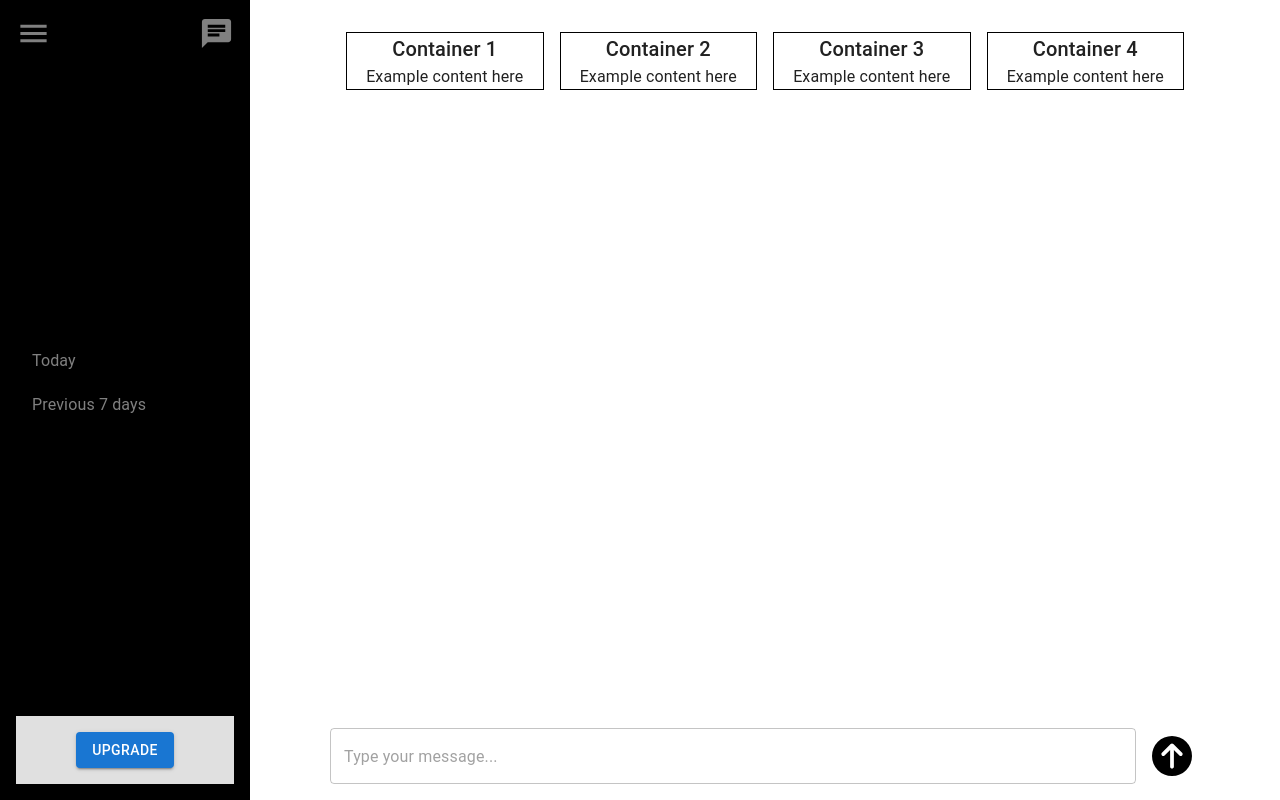
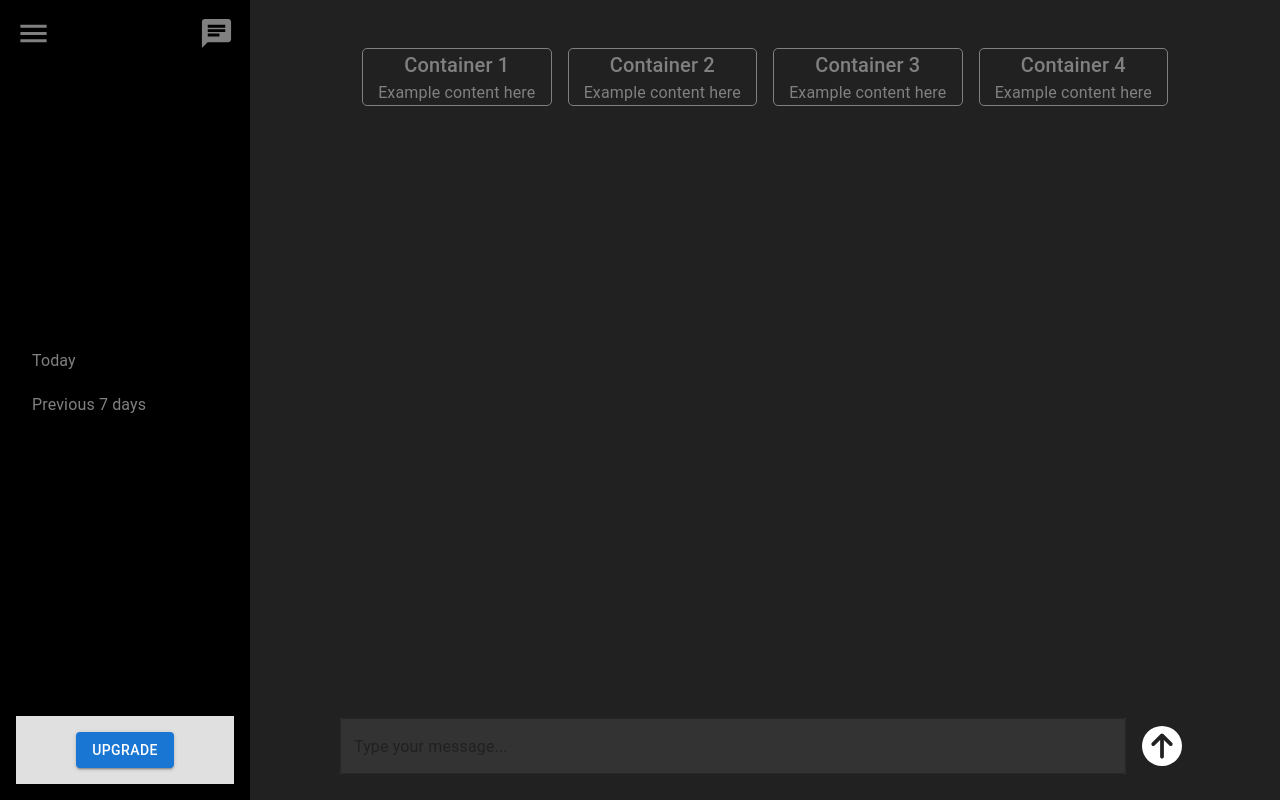
Before and after one commit to Hiru1003/chatgpt-ui, a React (Create React App) app: page / in a window 1280 px wide. Built offline with nearby package versions, Linux system fonts and the light colour scheme.

Commit message:
feat: change bg color

```diff
--- a/src/components/MainPage.js
+++ b/src/components/MainPage.js
@@ -5,47 +5,70 @@ import { FaCircleArrowUp } from "react-icons/fa6";
 
 const MainPage = () => {
   return (
-    <Box sx={{ pl: 10, pr:10, pt:2, pb:2, flexGrow: 1, display: 'flex', flexDirection: 'column', justifyContent: 'space-between' }}>
-      {/* Containers Row */}
+    <Box sx={{
+      pl: 10,
+      pr:10,
+      pt:2,
+      pb:2,
+      flexGrow: 1,
+      display: 'flex',
+      flexDirection: 'column',
+      justifyContent: 'space-between' ,
+      bgcolor: 'grey.900',}}>
+
       <Box
         sx={{
           display: 'flex',
           gap: 2,
-          p: 2,
+          p: 4,
         }}
       >
         {/* Container 1 */}
-        <Box sx={{ flex: 1, textAlign: 'center', border: '1px solid black' }}>
-          <Typography variant="h6">Container 1</Typography>
-          <Typography variant="body1">Example content here</Typography>
+        <Box sx={{ flex: 1, textAlign: 'center', border: '1px solid grey', borderRadius:'5px'}}>
+          <Typography variant="h6" sx={{color:"grey" }}>Container 1</Typography>
+          <Typography variant="body1" sx={{color:"grey" }}>Example content here</Typography>
         </Box>
 
         {/* Container 2 */}
-        <Box sx={{ flex: 1, textAlign: 'center', border: '1px solid black' }}>
-          <Typography variant="h6">Container 2</Typography>
-          <Typography variant="body1">Example content here</Typography>
+        <Box sx={{ flex: 1, textAlign: 'center', border: '1px solid grey', borderRadius:'5px' }}>
+          <Typography variant="h6" sx={{color:"grey" }}>Container 2</Typography>
+          <Typography variant="body1" sx={{color:"grey" }}>Example content here</Typography>
         </Box>
 
         {/* Container 3 */}
-        <Box sx={{ flex: 1, textAlign: 'center', border: '1px solid black' }}>
-          <Typography variant="h6">Container 3</Typography>
-          <Typography variant="body1">Example content here</Typography>
+        <Box sx={{ flex: 1, textAlign: 'center', border: '1px solid grey', borderRadius:'5px' }}>
+          <Typography variant="h6" sx={{color:"grey" }}>Container 3</Typography>
+          <Typography variant="body1" sx={{color:"grey" }}>Example content here</Typography>
         </Box>
 
         {/* Container 4 */}
-        <Box sx={{ flex: 1, textAlign: 'center', border: '1px solid black' }}>
-          <Typography variant="h6">Container 4</Typography>
-          <Typography variant="body1">Example content here</Typography>
+        <Box sx={{ flex: 1, textAlign: 'center', border: '1px solid grey', borderRadius:'5px' }}>
+          <Typography variant="h6" sx={{color:"grey" }}>Container 4</Typography>
+          <Typography variant="body1" sx={{color:"grey" }}>Example content here</Typography>
         </Box>
       </Box>
 
       {/* Text Field and IconButton */}
-      <Box sx={{ mt: 2, display: 'flex', flexDirection: 'row', alignItems: 'center' }}>
-        <TextField variant="outlined" fullWidth placeholder="Type your message..." sx={{ width: 'calc(100% - 55px)', mr: 1 }} />
-        <IconButton  aria-label="send" sx={{ fontSize: '2.5rem', color:"black" }}>
-          <FaCircleArrowUp />
-        </IconButton>
-      </Box>
+      <Box sx={{ mt: 2, display: 'flex', flexDirection: 'row', alignItems: 'center', padding: '10px' }}>
+      <TextField
+        fullWidth
+        placeholder="Type your message..."
+        sx={{
+          width: 'calc(100% - 55px)',
+          mr: 1,
+          bgcolor: '#333',
+          color: 'white',
+          '::placeholder': {
+            color: 'white'
+          }
+        }}
+/><IconButton aria-label="send" sx={{ fontSize: '2.5rem', color: "white" }}>
+        <FaCircleArrowUp />
+      </IconButton>
+    </Box>
+
+
+
     </Box>
   );
 }
```
